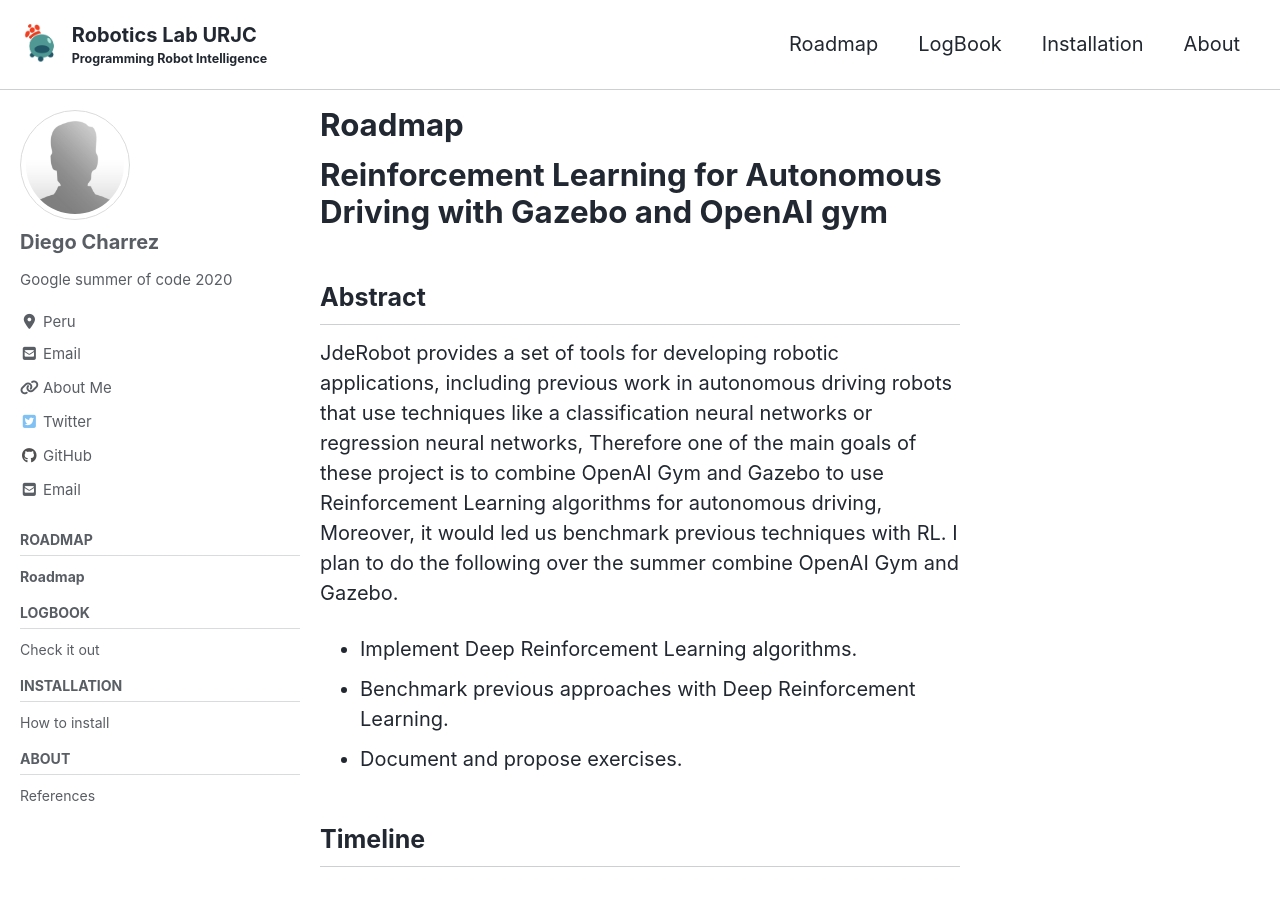
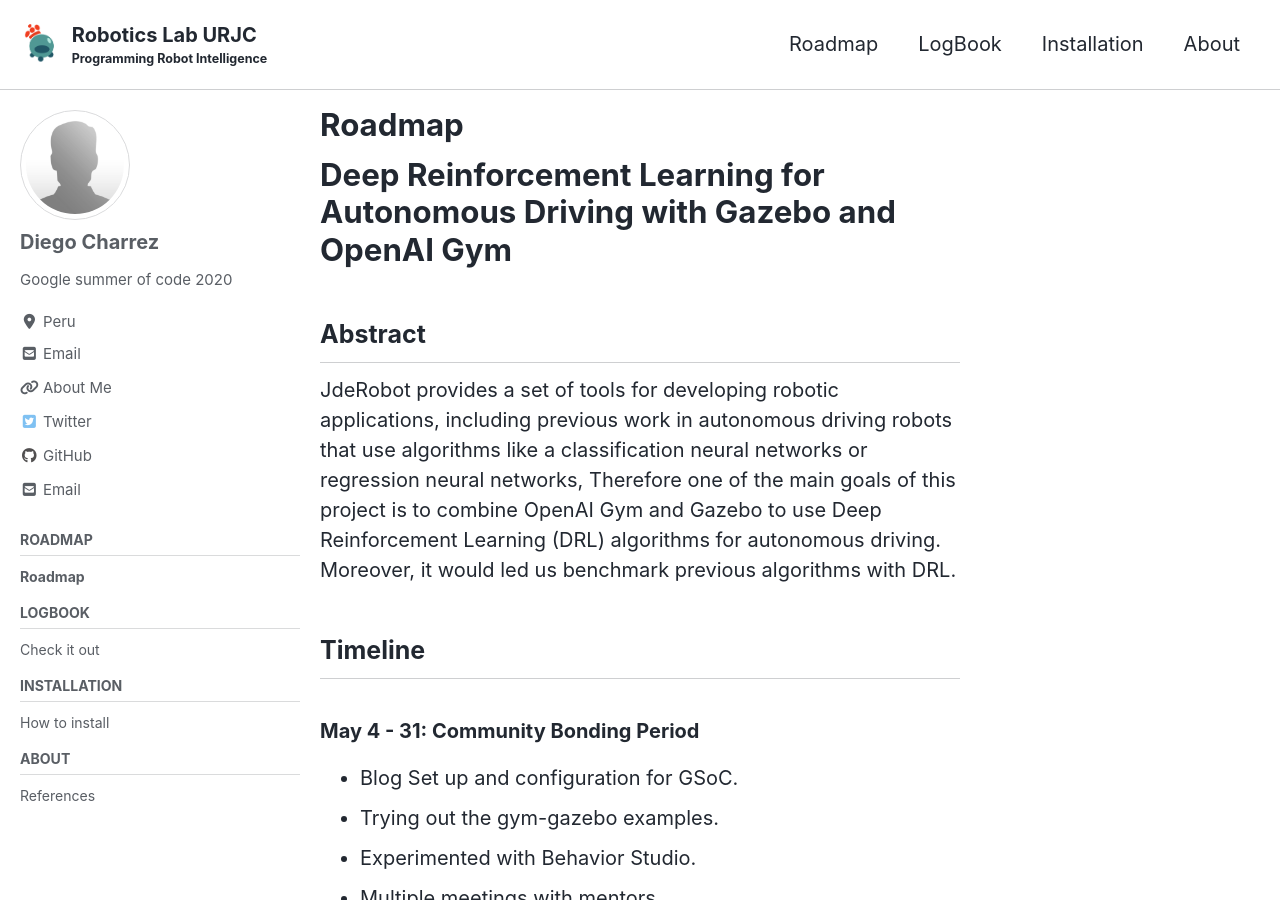
Before and after one commit to TheRoboticsClub/colab-gsoc2020-Diego_Charrez, a Jekyll site: the page built from docs/_pages/roadmap.md, in a window 1280 px wide and 900 px high. Built offline with Jekyll 4.4.1, drawn with Linux system fonts in a browser that asks for light colours; cached includes are drawn as plain includes; nearby versions of some CDN libraries; some of the changed text lies outside the part shown.

```diff
--- a/docs/_pages/roadmap.md
+++ b/docs/_pages/roadmap.md
@@ -7,23 +7,23 @@ sidebar:
   nav: "docs"
 ---
 
-# Reinforcement Learning for Autonomous Driving with Gazebo and OpenAI gym
+# Deep Reinforcement Learning for Autonomous Driving with Gazebo and OpenAI Gym
 
 ## Abstract
 
-JdeRobot provides a set of tools for developing robotic applications, including previous work in autonomous driving robots that use techniques like a classification neural networks or regression neural networks, Therefore one of the main goals of these project is to combine OpenAI Gym and Gazebo to use Reinforcement Learning algorithms for autonomous driving, Moreover, it would led us benchmark previous techniques with RL. I plan to do the following over the summer combine OpenAI Gym and Gazebo.
-
-- Implement Deep Reinforcement Learning algorithms.
-- Benchmark previous approaches with Deep Reinforcement Learning.
-- Document and propose exercises.
-
+JdeRobot provides a set of tools for developing robotic applications, including previous work in autonomous driving robots that use algorithms like a classification neural networks or regression neural networks, Therefore one of the main goals of this project is to combine OpenAI Gym and Gazebo to use Deep Reinforcement Learning (DRL) algorithms for autonomous driving. Moreover, it would led us benchmark previous algorithms with DRL.
 
 ## Timeline
+
 ### May 4 - 31:  Community Bonding Period
+
 - Blog Set up and configuration for GSoC.
-- Try it out the gym-gazebo examples.
-- Experimented with the Behavior Studio.
+- Trying out the gym-gazebo examples.
+- Experimented with Behavior Studio.
 - Multiple meetings with mentors.
+- Studied reading materials.
+- Explored Jderobot's datasets.
+
 ### June 1 - June 29: Coding Part 1
+
 #### Week  (June 1 - 5)
--
```
Also changed, not shown: docs/_posts/2020-05-06-Starting-the-community-bonding.md (+2 -9 lines), docs/_posts/2020-05-11-Gym-Gazebo.md (+14 -0 lines), docs/_posts/2020-05-18-Behavior-Studio.md (+7 -0 lines).
